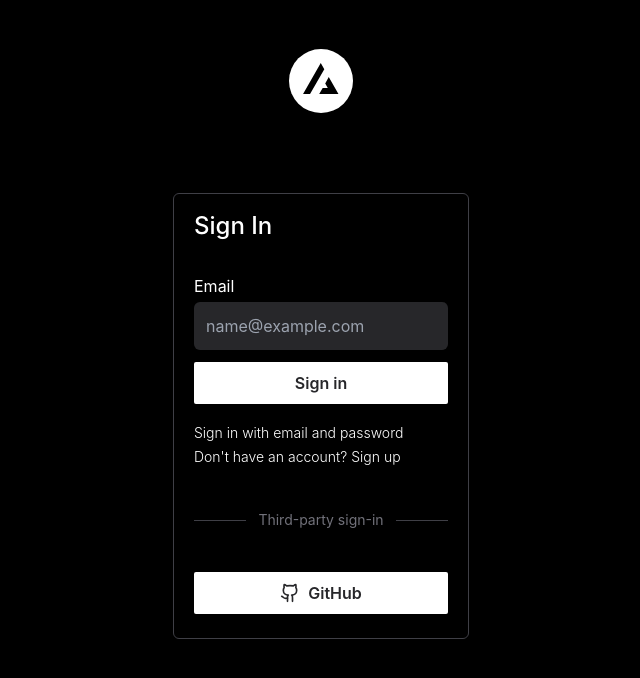
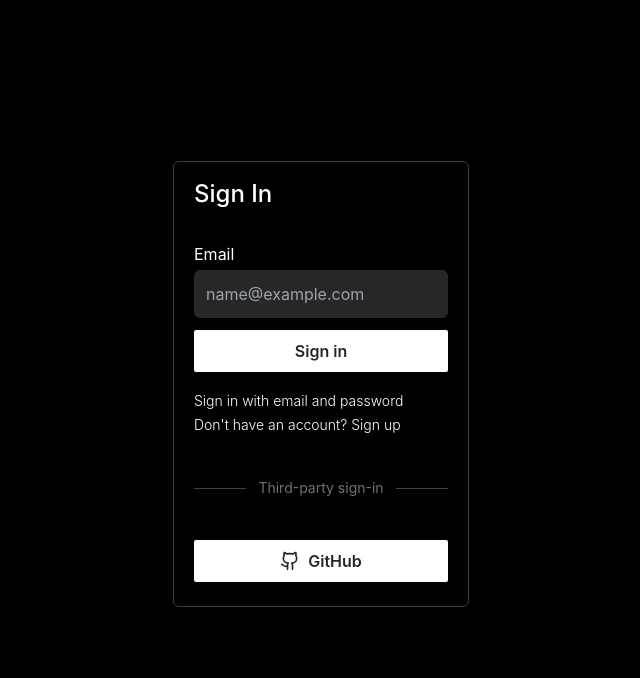
Before and after one commit to rohanarun/cheatlayer-generatealandingpageforarealestatefirm126048, a Next.js app: page /signin/email_signin in a window 1280 px wide. Shown: the top 678 px of the page, without its empty margins (319-959 px from the left). Built offline with nearby package versions, Linux system fonts and the light colour scheme; no server answers.

Commit message:
Update page.tsx

```diff
--- a/app/signin/[id]/page.tsx
+++ b/app/signin/[id]/page.tsx
@@ -58,7 +58,6 @@ export default async function SignIn({
     <div className="flex justify-center height-screen-helper">
       <div className="flex flex-col justify-between max-w-lg p-3 m-auto w-80 ">
         <div className="flex justify-center pb-12 ">
-          <Logo width="64px" height="64px" />
         </div>
         <Card
           title={
```
